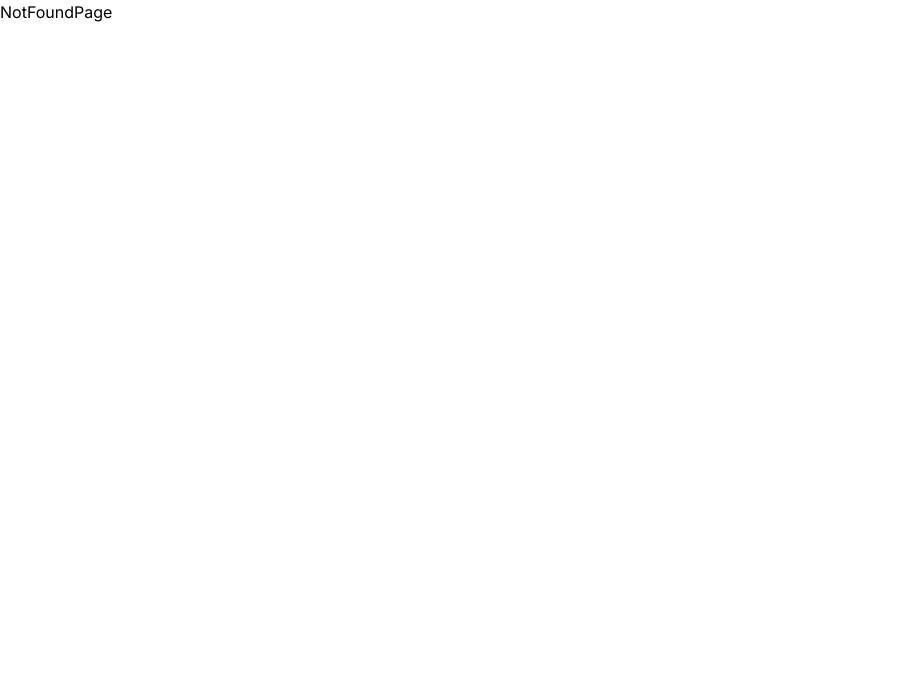
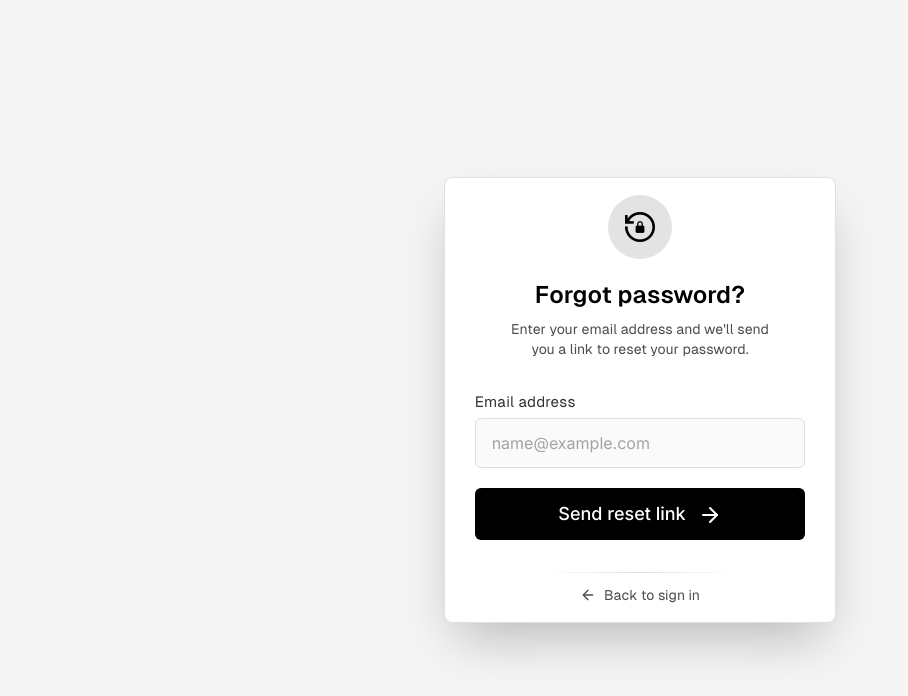
Before and after one commit to hasanurali/voltex, a React (Vite) app in the folder client/: page /auth/forgot-password in a window 1280 px wide. Shown: the top 696 px of the page, without its empty margins (0-908 px from the left). Built offline with nearby package versions, Linux system fonts and the light colour scheme; no server answers.

Commit message:
feat: add forgot password flow with router wiring

```diff
--- a/client/index.html
+++ b/client/index.html
@@ -1,13 +1,18 @@
 <!doctype html>
 <html lang="en">
+
 <head>
   <meta charset="UTF-8" />
   <link rel="icon" type="image/svg+xml" href="/favicon.svg" />
+  <link rel="stylesheet"
+    href="https://fonts.googleapis.com/css2?family=Material+Symbols+Outlined:opsz,wght,FILL,GRAD@20..48,100..700,0..1,-50..200&icon_names=lock_reset" />
   <meta name="viewport" content="width=device-width, initial-scale=1.0" />
   <title>Voltex</title>
 </head>
+
 <body>
   <div id="root"></div>
   <script type="module" src="/src/main.tsx"></script>
 </body>
+
 </html>
--- /dev/null
+++ b/client/src/features/auth/components/BackToSignIn.tsx
@@ -0,0 +1,20 @@
+import { Link } from "react-router-dom";
+import { ArrowLeft } from "lucide-react";
+import { ROUTES } from "@/app/routes";
+
+const BackToSignIn = () => {
+    return (
+        <footer className="text-secondary-600 text-[clamp(15px,4vw,16px)] flex flex-col items-center gap-3">
+
+            <div className="w-50 h-px bg-neutral-200 mx-auto mask-[radial-gradient(ellipse_at_center,black_0%,transparent_70%)]"></div>
+
+            <Link to={ROUTES.login} className="group flex items-center gap-2 text-sm cursor-pointer">
+                <ArrowLeft size={16} className="group-hover:-translate-x-1 transition-all duration-100" />
+                Back to sign in
+            </Link>
+
+        </footer>
+    );
+};
+
+export default BackToSignIn;
--- /dev/null
+++ b/client/src/features/auth/components/ForgotPasswordForm.tsx
@@ -0,0 +1,53 @@
+import type { Dispatch, SetStateAction } from 'react';
+import { useForm } from 'react-hook-form';
+import { ArrowRight } from 'lucide-react';
+import { zodResolver } from '@hookform/resolvers/zod';
+import { Button, Input } from '@/components';
+import { forgotPasswordSchema, type ForgotPasswordFormValues } from '../schemas/authSchema';
+import { fieldApiError } from '@/utils';
+import { useForgotPassword } from '../hooks/useForgotPassword';
+
+
+interface ForgotPasswordFormProps {
+    onSuccess: Dispatch<SetStateAction<string | null>>
+};
+
+
+const ForgotPasswordForm = ({ onSuccess }: ForgotPasswordFormProps) => {
+
+    const { register, handleSubmit, setError, formState: { errors } } = useForm<ForgotPasswordFormValues>({
+        resolver: zodResolver(forgotPasswordSchema)
+    });
+
+    const { mutate: forgotPasswordMutate, isPending: isForgotPasswordPending } = useForgotPassword();
+    const onSubmit = (formValue: ForgotPasswordFormValues) => {
+        forgotPasswordMutate(formValue, {
+            onSuccess: () => {
+                onSuccess(formValue.email);
+            },
+            onError: (error) => {
+                fieldApiError(error, setError);
+            }
+        });
+    };
+
+    return (
+        <form onSubmit={handleSubmit(onSubmit)} className="flex flex-col gap-5 p-3">
+
+            {/* Email */}
+            <div className="flex flex-col gap-1">
+                <label htmlFor="email" className="text-primary-700 font-label text-[15px] tracking-[0.2px]">Email address</label>
+                <Input {...register('email')} error={errors.email?.message} id="email" type="text" placeholder="name@example.com" className={`py-3 px-4 bg-neutral-50 focus:bg-white ${!errors.email && 'focus:border-primary-800'} placeholder:text-neutral-400 focus:placeholder:text-neutral-500`} />
+            </div>
+
+            {/* Submit button */}
+            <Button type="submit" size="lg" loading={isForgotPasswordPending} disabled={isForgotPasswordPending} className="group w-full cursor-pointer">
+                {isForgotPasswordPending ? 'Sending...' : 'Send reset link'}
+                {!isForgotPasswordPending && <ArrowRight className="translate-y-px group-hover:translate-x-1 transition-all duration-100" />}
+            </Button>
+
+        </form>
+    )
+};
+
+export default ForgotPasswordForm;
--- a/client/src/features/auth/index.ts
+++ b/client/src/features/auth/index.ts
@@ -1,4 +1,5 @@
 export { default as LoginPage } from './pages/LoginPage';
 export { default as RegisterPage } from './pages/RegisterPage';
 export { default as VerifyEmailPage } from './pages/VerifyEmailPage';
+export { default as ForgotPasswordPage } from './pages/ForgotPasswordPage';
 export { useCurrentUser } from './hooks/useCurrentUser';
--- /dev/null
+++ b/client/src/features/auth/pages/ForgotPasswordPage.tsx
@@ -0,0 +1,76 @@
+import { useState } from "react";
+import { ExternalLink, MailCheck } from "lucide-react";
+import ForgotPasswordForm from "../components/ForgotPasswordForm";
+import { Button } from "@/components";
+import BackToSignIn from "../components/BackToSignIn";
+
+const ForgotPasswordPage = () => {
+
+    const [submittedEmail, setSubmittedEmail] = useState<string | null>(null);
+
+    return (
+        <div className="min-h-screen bg-secondary-50 flex justify-center items-center max-[410px]:px-3 font-label">
+            <div className="bg-white w-full max-w-98 p-[clamp(12px,1.38vw,20px)] flex flex-col justify-center gap-5 rounded-lg border border-neutral-200 shadow-2xl">
+
+                <header className="flex flex-col items-center gap-5">
+
+                    {submittedEmail ?
+                        <div className="bg-secondary-100 p-5 rounded-full">
+                            <MailCheck size={35} />
+                        </div>
+                        :
+                        <div className="bg-secondary-100 rounded-full">
+                            <span className="material-symbols-outlined text-4xl! rounded-full py-3 px-3.5" >
+                                lock_reset
+                            </span>
+                        </div>
+                    }
+
+                    <div className="flex flex-col items-center gap-2">
+                        {submittedEmail ?
+                            <>
+                                <h1 className="text-2xl font-bold">Check your email</h1>
+                                <div className="text-secondary-600 text-sm text-center">
+                                    <p>We've sent a password reset link to</p>
+                                    <p><span className="text-primary-950 font-bold">{submittedEmail && submittedEmail}</span>. Click the link inside to</p>
+                                    <p>set a new password.</p>
+                                </div>
+                            </>
+                            :
+                            <>
+                                <h1 className="text-2xl font-bold">Forgot password?</h1>
+                                <div className="text-secondary-600 text-sm text-center">
+                                    <p>Enter your email address and we'll send</p>
+                                    <p>you a link to reset your password.</p>
+                                </div>
+                            </>
+                        }
+                    </div>
+
+                </header>
+
+                <main>
+                    {submittedEmail ?
+                        <section className="flex flex-col gap-3 p-3">
+                            <a href="mailto:">
+                                <Button size="lg" className="w-full rounded-full! cursor-pointer">
+                                    Open email app
+                                    {' '}
+                                    <ExternalLink />
+                                </Button>
+                            </a>
+                            <p className="text-secondary-600 text-sm text-center">Didn't receive the email? Check your spam folder or resend link</p>
+                        </section>
+                        :
+                        <ForgotPasswordForm onSuccess={setSubmittedEmail} />
+                    }
+                </main>
+
+                <BackToSignIn />
+
+            </div>
+        </div>
+    )
+};
+
+export default ForgotPasswordPage;
```
Also changed, not shown: client/src/app/router.tsx (+6 -2 lines). Lines whose indentation alone changed are shown as unchanged.
